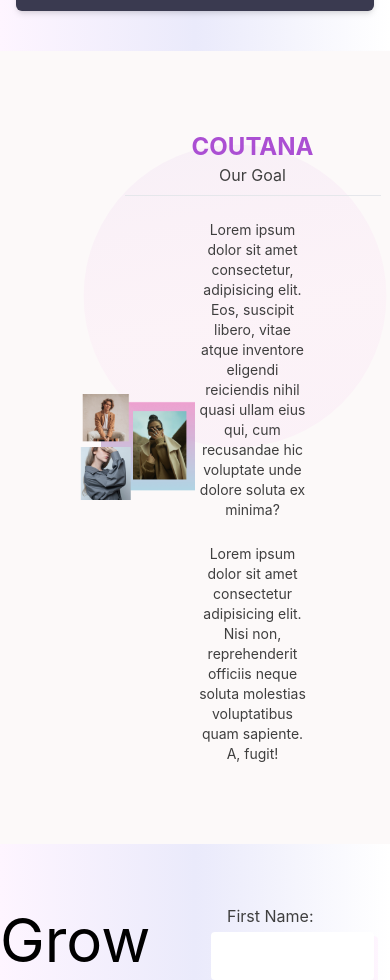
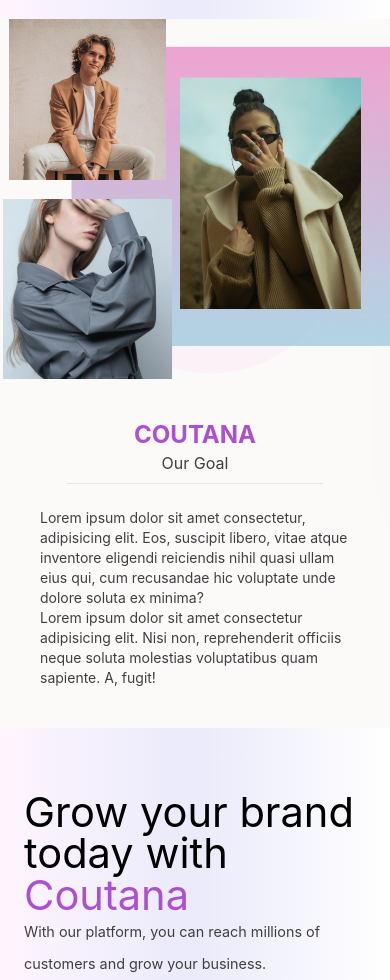
Before and after one commit to VictoryOmowumi/Coutana-Landing-Next, a Next.js app: page / in a window 390 px wide. Shown: the part 1020-2000 px from the top of the page. Built offline with nearby package versions, Linux system fonts and the light colour scheme.

Commit message:
responsiveness

```diff
--- a/components/about.jsx
+++ b/components/about.jsx
@@ -2,22 +2,23 @@ import Image from "next/image"
 import aboutImg from "../assets/about.png"
 export const About = () => {
   return (
-    <div className="container grid grid-cols-2 items-center m-10 mx-auto p-20 bg-[url('../assets/bg-image.svg')] bg-cover bg-no-repeat bg-left-bottom " >
-        <div className="col-span-1">
-            <Image src={aboutImg} alt="about" width={500} height={500} />
+    <div className="grid grid-cols-2 items-center m-10 mx-auto p-20 bg-[url('../assets/bg-image.svg')] bg-cover bg-no-repeat bg-left-bottom md " id="about" >
+        <div className="col-span-1 flex justify-end items-end about-img" width={550} height={550}>
+            <Image src={aboutImg} alt="about"   />
         </div>
-        <div className=" col-span-1 flex flex-col items-center">
+
+        <div className=" col-span-1 flex flex-col items-center p-10">
             <h1 className="font-bold text-2xl text-[#ab4fd3] ">COUTANA</h1>
             <h2 className="font-normal text-coutana-gray-100 text-center">
             Our Goal
             <hr className="my-2 mb-6 w-64 h-px bg-gray-200 border-0 dark:bg-gray-700" />
             </h2>
-            <p className="text-coutana-gray-100 text-sm text-center">
+            <p className="text-coutana-gray-100 text-sm ">
               Lorem ipsum dolor sit amet consectetur, adipisicing elit. Eos, suscipit libero, vitae atque inventore eligendi
               reiciendis nihil quasi ullam eius qui, cum recusandae hic voluptate unde dolore soluta ex minima?
             </p>
-            <br />
-            <p className="text-coutana-gray-100 text-sm text-center">
+
+            <p className="text-coutana-gray-100 text-sm ">
                 Lorem ipsum dolor sit amet consectetur adipisicing elit. Nisi non,
                 reprehenderit officiis neque soluta molestias voluptatibus quam sapiente. A, fugit!
             </p>
@@ -27,3 +28,4 @@ export const About = () => {
     </div>
   )
 }
+6
--- a/components/hero.jsx
+++ b/components/hero.jsx
@@ -21,10 +21,10 @@ export const Hero = () => {
           shop on Coutana
         </p>
         <div className="my-6 flex md:flex-row flex-col items-center gap-4">
-          <button className="bg-gradient-to-r from-[#A766E1] via-[#CA6CCA] to-[#E572B8] py-4 px-10 rounded-full text-white min-w-[12rem]">
+          <button className="bg-gradient-to-r from-[#A766E1] via-[#CA6CCA] to-[#E572B8] py-2 px-10 rounded-full text-white min-w-[12rem]">
             Start shopping
           </button>
-          <button className="py-4 px-10 rounded-full text-[#E572B8] border border-[#E572B8] min-w-[12rem]">
+          <button className="py-2 px-10 rounded-full text-[#E572B8] border border-[#E572B8] min-w-[12rem]">
             See More
           </button>
         </div>
--- a/components/partner.jsx
+++ b/components/partner.jsx
@@ -1,16 +1,18 @@
 export const Partner = () => {
   return (
     <div className="">
-      <div className="container grid grid-cols-2 justify-center items-center mx-auto max-w-screen-sm:grid-cols-1">
-        <div className=" col-span-1 ">
-          <p className=" text-6xl leading-normal ">
+      <div className="container grid grid-cols-2 justify-center items-center mx-auto max-w-screen-sm:grid-cols-1 " id="partner" >
+        <div className=" col-span-1 " id="partner-header">
+          <p className=" text-6xl  ">
             Grow your brand today with{" "}
             <span className="text-[#ab4fd3]">Coutana</span>{" "}
           </p>
           <p className="text-coutana-gray-100 text-md">
             With our platform, you can reach millions of customers and grow your
-            business.
+            business. <br /> <span className="text-[#ab4fd3]">Partner with us today</span>
+
           </p>
+
         </div>
 
         <div className=" col-span-1 p-4 ">
--- a/styles/globals.css
+++ b/styles/globals.css
@@ -21,6 +21,7 @@ a {
 input, textarea, select, button {
   box-shadow:  4px 4px 0px 0px rgba(241, 11, 222, 0.034);
 }
+
 @media (prefers-color-scheme: dark) {
   html {
     color-scheme: dark;
@@ -30,3 +31,32 @@ input, textarea, select, button {
     background: black;
   }
 }
+
+@media screen and (max-width: 768px) {
+ #about{
+  grid-template-columns: 1fr;
+  padding: 0;
+ }
+ #about.about-img{
+  justify-content: center;
+ }
+  #partner{
+    grid-template-columns: 1fr;
+
+  }
+  #partner-header{
+    padding: 1.5rem;
+    align-items: center;
+    line-height: 2rem;
+  }
+
+  #partner #partner-header p:nth-child(1){
+    font-size: 2.6rem;
+
+  }
+  #partner #partner-header p:nth-child(2){
+    font-size: .9rem;
+
+
+  }
+}
--- a/tailwind.config.js
+++ b/tailwind.config.js
@@ -17,6 +17,11 @@ module.exports = {
       backgroundImage :{
         'hero-img': "url('/assets/bg-image.svg')",
       },
+      minWidth: {
+        210: '210px',
+        350: '350px',
+        620: '620px',
+      },
     },
   },
   plugins: [],
```
